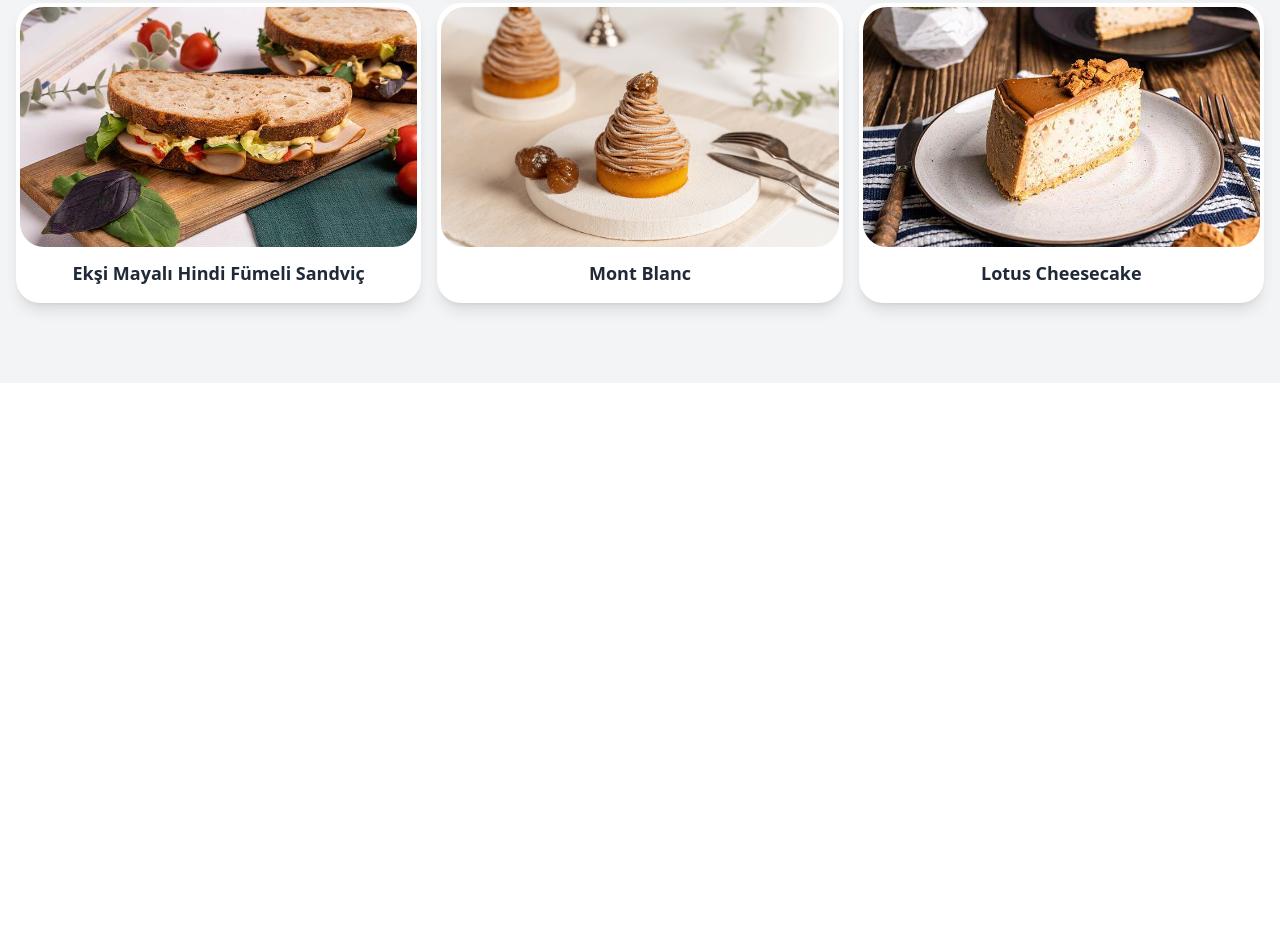
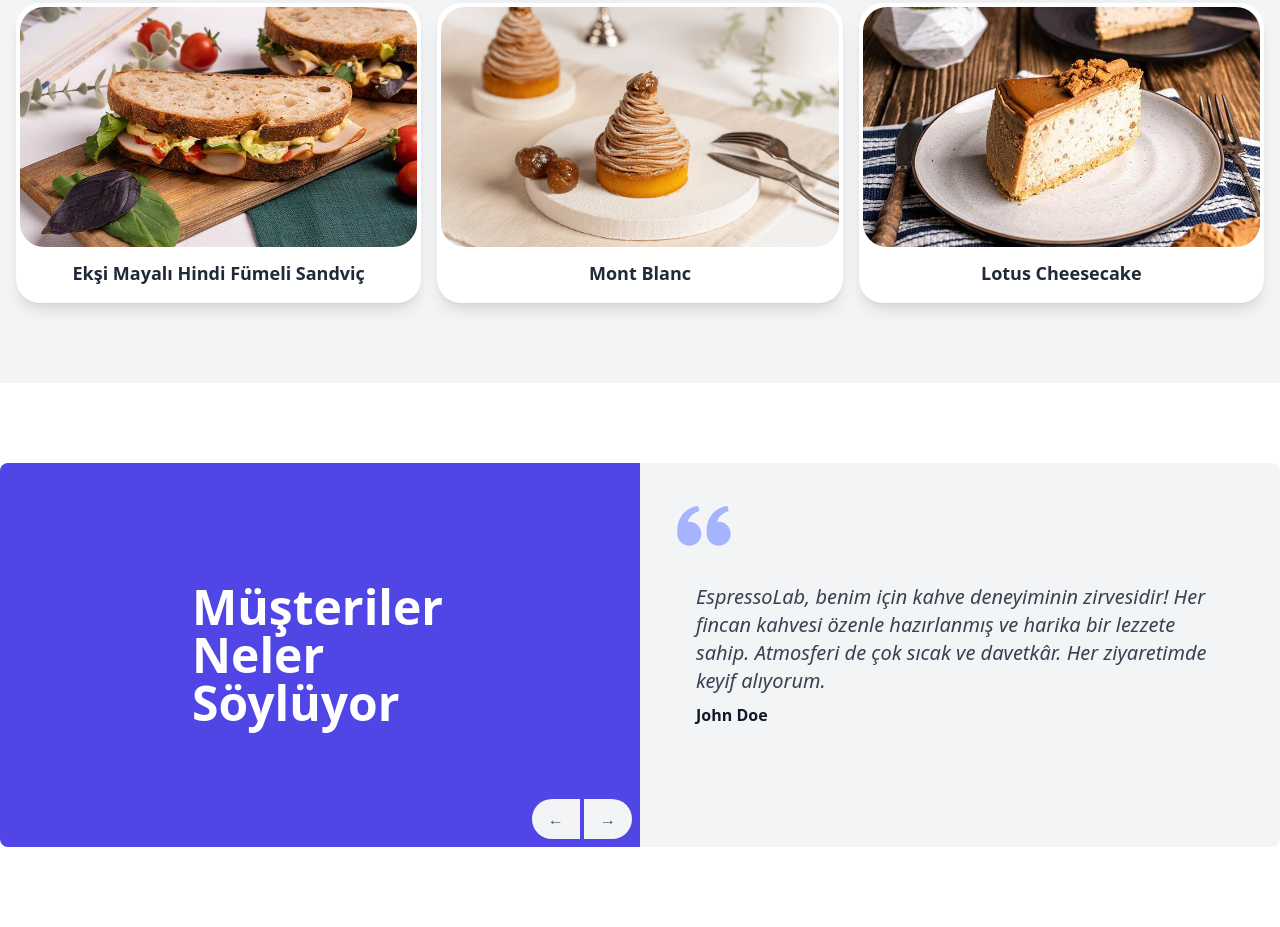
Before and after one commit to MelikeDemiralayy/espressolab, a plain HTML site: page index.html in a window 1280 px wide. Shown: the part 2663-3590 px from the top of the page. Before the commit the page ends 3046 px from the top, so only its background shows below. Drawn offline with nearby package versions, Linux system fonts and the light colour scheme.

Commit message:
Added References section: Added a section for comments and user information.

```diff
--- a/index.html
+++ b/index.html
@@ -180,6 +180,38 @@
     </div>
   </div>
   </div>
+  <div id="references" x-data="references" class="sm:py-12 md:py-16 lg:py-20">
+    <div class="container mx-auto flex flex-col sm:flex-row sm:rounded-lg overflow-hidden bg-gray-100 items-stretch">
+      <div class="relative w-full sm:w-1/2 bg-indigo-600 flex items-center py-10 sm:p-0">
+        <div class="w-64 mx-auto text-2xl sm:text-3xl md:text-4xl lg:text-5xl font-semibold text-white">
+          <span class="block">Müşteriler</span>
+          <span class="block">Neler</span>
+          <span class="block">Söylüyor</span>
+        </div>
+        <div class="absolute right-2 bottom-2 block">
+          <button x-on:click="change(currentIndex - 1)"
+            class="rounded-l-full bg-gray-100 text-gray-600 font-bold w-12 h-10 hover:bg-gray-200">&#8592;</button>
+          <button x-on:click="change(currentIndex + 1)"
+            class="rounded-r-full bg-gray-100 text-gray-600 font-bold w-12 h-10 hover:bg-gray-200">&#8594;</button>
+        </div>
+      </div>
+      <div class="relative w-full sm:w-1/2 flex items-center sm:min-h-96">
+        <span class="absolute top-4 left-4 sm:top-8 sm:left-8">
+          <svg xmlns="http://www.w3.org/2000/svg" viewBox="0 0 24 24"
+            class="fill-current text-indigo-300 size-8 sm:size-12 md:size-16">
+            <path
+              d="M6.5 10c-.223 0-.437.034-.65.065.069-.232.14-.468.254-.68.114-.308.292-.575.469-.844.148-.291.409-.488.601-.737.201-.242.475-.403.692-.604.213-.21.492-.315.714-.463.232-.133.434-.28.65-.35.208-.086.39-.16.539-.222.302-.125.474-.197.474-.197L9.758 4.03c0 0-.218.052-.597.144C8.97 4.222 8.737 4.278 8.472 4.345c-.271.05-.56.187-.882.312C7.272 4.799 6.904 4.895 6.562 5.123c-.344.218-.741.4-1.091.692C5.132 6.116 4.723 6.377 4.421 6.76c-.33.358-.656.734-.909 1.162C3.219 8.33 3.02 8.778 2.81 9.221c-.19.443-.343.896-.468 1.336-.237.882-.343 1.72-.384 2.437-.034.718-.014 1.315.028 1.747.015.204.043.402.063.539.017.109.025.168.025.168l.026-.006C2.535 17.474 4.338 19 6.5 19c2.485 0 4.5-2.015 4.5-4.5S8.985 10 6.5 10zM17.5 10c-.223 0-.437.034-.65.065.069-.232.14-.468.254-.68.114-.308.292-.575.469-.844.148-.291.409-.488.601-.737.201-.242.475-.403.692-.604.213-.21.492-.315.714-.463.232-.133.434-.28.65-.35.208-.086.39-.16.539-.222.302-.125.474-.197.474-.197L20.758 4.03c0 0-.218.052-.597.144-.191.048-.424.104-.689.171-.271.05-.56.187-.882.312-.317.143-.686.238-1.028.467-.344.218-.741.4-1.091.692-.339.301-.748.562-1.05.944-.33.358-.656.734-.909 1.162C14.219 8.33 14.02 8.778 13.81 9.221c-.19.443-.343.896-.468 1.336-.237.882-.343 1.72-.384 2.437-.034.718-.014 1.315.028 1.747.015.204.043.402.063.539.017.109.025.168.025.168l.026-.006C13.535 17.474 15.338 19 17.5 19c2.485 0 4.5-2.015 4.5-4.5S19.985 10 17.5 10z" />
+          </svg>
+        </span>
+        <template x-for="(comment, index) in comments">
+          <div x-show="currentIndex==index" class="p-8 sm:p-14 z-10">
+            <p x-text="comment.message" class="text-xl text-gray-700 font-normal italic"></p>
+            <h4 x-text="comment.fullname" class="text-md font-bold text-gray-900 mt-2"></h4>
+          </div>
+        </template>
+      </div>
+    </div>
+  </div>
   <script>
     document.addEventListener("alpine:init", () => {
       Alpine.data("slider", () => ({
@@ -232,6 +264,25 @@
           this.currentIndex = index;
         },
       }));
+
+      Alpine.data('references',() => ({
+        comments: [
+          { message: 'EspressoLab, benim için kahve deneyiminin zirvesidir! Her fincan kahvesi özenle hazırlanmış ve harika bir lezzete sahip. Atmosferi de çok sıcak ve davetkâr. Her ziyaretimde keyif alıyorum.', fullname: 'John Doe' },
+          { message: 'EspressoLab, sadece kahve içmekle kalmıyor, aynı zamanda bir kahve sanatını yaşamanızı sağlıyor. Baristalar burada gerçekten birer sanatçı gibi çalışıyor ve sundukları kahveler sadece lezzetli değil, aynı zamanda görsel bir şölen.', fullname: 'Winter Doe' },
+          { message: 'EspressoLab\'in kahveleri mükemmel kalitede ve çeşitli. Her zevke uygun bir seçenek bulmak mümkün. Ayrıca, çalışanlar çok ilgili ve samimi. Buraya gelmek her zaman keyifli bir deneyim." "EspressoLab, kahve tutkunları için bir cennet! Yüksek kaliteli kahveleri, özenle seçilmiş çeşitleri ve sıcak atmosferi ile favori kahve durağım haline geldi. Kesinlikle denemelisiniz', fullname: 'John Wick' },
+        ],
+        currentIndex:0,
+        change(index){
+          var lastIndex=this.comments.length-1;
+          if(index<0){
+            this.currentIndex= lastIndex;
+          } else if(index>lastIndex){
+            this.currentIndex=0;
+          }else{
+            this.currentIndex=index;
+          }
+        }
+      }))
     });
   </script>
 </body>
```
